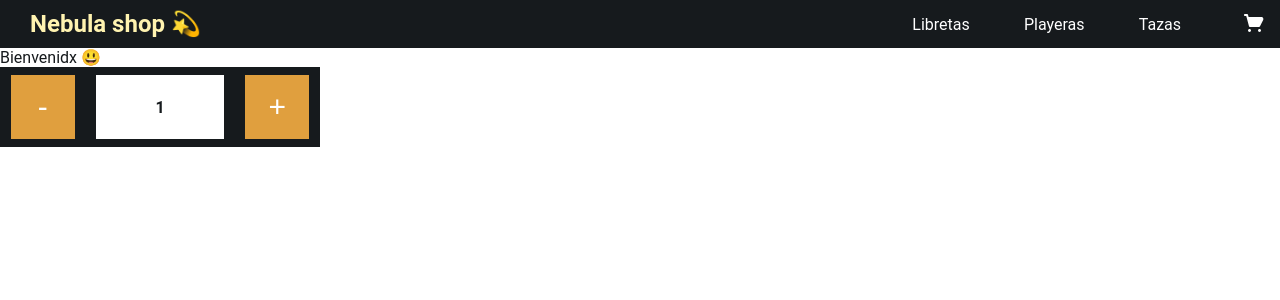
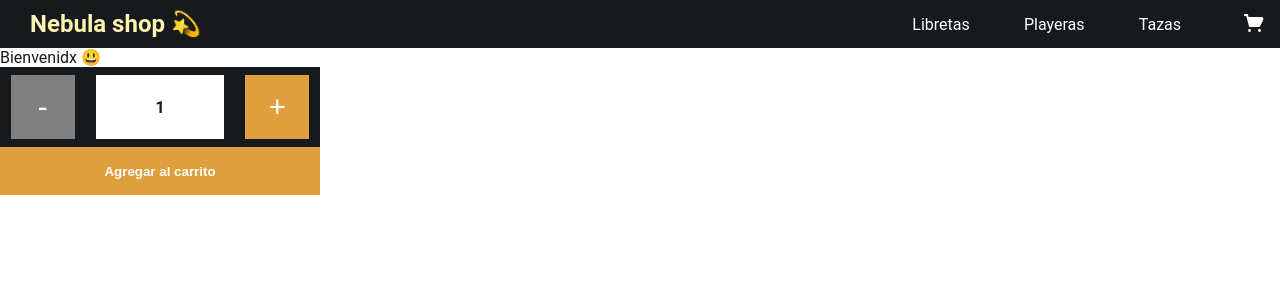
Before and after one commit to EdithOrt/nebula-shop-ortiz, a React (Create React App) app: page / in a window 1280 px wide. Shown: the top 300 px of the page. Built offline with nearby package versions, Linux system fonts and the light colour scheme.

Commit message:
fix code count

```diff
--- a/src/components/ItemCount.js
+++ b/src/components/ItemCount.js
@@ -1,36 +1,42 @@
-import React from 'react'
+import { useState } from "react";
 
-export default function ItemCount({count, setCount}) {
-    const handleCount = (typeOfOperation) =>{
-        if (typeOfOperation === 'onAdd'){
-            if(count.initialValue < 20){
-                setCount({
-                    ...count,
-                    initialValue: ++count.initialValue
-                })
-            } else {
-                console.log('ya no hay stock')
-            }
-        } else if (typeOfOperation === 'onRemove'){
-            if(count.initialValue > 1){
-                setCount({
-                    ...count,
-                    initialValue: --count.initialValue
-                })
-            } else {
-                console.log('ya no se puede disminuir')
-            }
-        }
+export default function ItemCount({ stock, initValue, onAdd }) {
+  const [count, setCount] = useState(initValue);
+
+  const handleCount = (typeOfOperation) => {
+    if (typeOfOperation === "onAdd") {
+      count < stock && setCount(count + 1);
+    } else if (typeOfOperation === "onRemove") {
+      count > 1 && setCount(count - 1);
     }
-    return (
-        <div className='item-count'>
-            <button className='item-count__button' onClick={() => handleCount('onRemove')}>-</button>
+  };
+  return (
+    <div className="item-count-container">
+      <div className="item-count">
+        <button
+          className="item-count__button"
+          onClick={() => handleCount("onRemove")}
+          disabled={count <= 1}
+        >
+          -
+        </button>
 
-            <div className='item-count__container-quantity'>
-                <p>{count.initialValue}</p>
-            </div>
+        <div className="item-count__container-quantity">
+          <p>{count}</p>
+        </div>
 
-            <button className='item-count__button' onClick={() => handleCount('onAdd')}>+</button>
-        </div>
-    )
+        <button
+          className="item-count__button"
+          onClick={() => handleCount("onAdd")}
+          disabled={count >= stock}
+        >
+          +
+        </button>
+      </div>
+
+      <button onClick={() => onAdd(count)} className="button-on-add">
+        Agregar al carrito
+      </button>
+    </div>
+  );
 }
--- a/src/components/ItemListContainer.js
+++ b/src/components/ItemListContainer.js
@@ -1,15 +1,18 @@
-import {useState} from 'react'
-import ItemCount from './ItemCount'
+import React from "react";
+import ItemCount from "./ItemCount";
 
-export default function ItemListContainer({greeting}) {
-    const stock = 20
+export default function ItemListContainer({ greeting }) {
+  const stock = 10;
+  const initValue = 1;
 
-    const [count, setCount] = useState({initialValue: 1, stock: stock})
-    return (
-        <div>
-            <p>{greeting}</p>
+  const onAdd = (count) => {
+    console.log(`Has agregado ${count} piezas`);
+  };
+  return (
+    <div>
+      <p>{greeting}</p>
 
-            <ItemCount count={count} setCount={setCount} />
-        </div>
-    )
+      <ItemCount stock={stock} initValue={initValue} onAdd={onAdd} />
+    </div>
+  );
 }
--- a/src/styles/components/_itemCount.scss
+++ b/src/styles/components/_itemCount.scss
@@ -1,11 +1,15 @@
-.item-count{
+.item-count-container {
+  display: flex;
+  flex-direction: column;
+  width: 20rem;
+  .item-count {
     display: flex;
     background-color: $black;
     justify-content: space-around;
     align-items: center;
-    width: 20rem;
+    width: 100%;
     height: 5rem;
-    &__button{
+    &__button {
       font-size: 30px;
       height: 80%;
       width: 20%;
@@ -13,12 +17,20 @@
       cursor: pointer;
       background-color: $dark_yellow;
       color: $white;
-        &:hover{
+      &:hover {
         background-color: $ligth_yellow;
         color: $black;
       }
+      &:disabled,
+      &[disabled] {
+        background-color: gray;
+        &:hover {
+          color: white;
+          cursor: auto;
         }
-    &__container-quantity{
+      }
+    }
+    &__container-quantity {
       background-color: $white;
       width: 40%;
       height: 80%;
@@ -28,3 +40,16 @@
       font-weight: 700;
     }
   }
+  .button-on-add {
+    height: 3rem;
+    background-color: $dark_yellow;
+    color: $white;
+    border: none;
+    font-weight: 700;
+    cursor: pointer;
+    &:hover {
+      color: $black;
+      background-color: $ligth_yellow;
+    }
+  }
+}
--- a/src/styles/index.css
+++ b/src/styles/index.css
@@ -74,7 +74,18 @@ body {
   cursor: pointer;
 }
 
-.item-count {
+.item-count-container {
+  display: -webkit-box;
+  display: -ms-flexbox;
+  display: flex;
+  -webkit-box-orient: vertical;
+  -webkit-box-direction: normal;
+      -ms-flex-direction: column;
+          flex-direction: column;
+  width: 20rem;
+}
+
+.item-count-container .item-count {
   display: -webkit-box;
   display: -ms-flexbox;
   display: flex;
@@ -84,11 +95,11 @@ body {
   -webkit-box-align: center;
       -ms-flex-align: center;
           align-items: center;
-  width: 20rem;
+  width: 100%;
   height: 5rem;
 }
 
-.item-count__button {
+.item-count-container .item-count__button {
   font-size: 30px;
   height: 80%;
   width: 20%;
@@ -98,12 +109,21 @@ body {
   color: #ffffff;
 }
 
-.item-count__button:hover {
+.item-count-container .item-count__button:hover {
   background-color: #fff3b0;
   color: #161a1d;
 }
 
-.item-count__container-quantity {
+.item-count-container .item-count__button:disabled, .item-count-container .item-count__button[disabled] {
+  background-color: gray;
+}
+
+.item-count-container .item-count__button:disabled:hover, .item-count-container .item-count__button[disabled]:hover {
+  color: white;
+  cursor: auto;
+}
+
+.item-count-container .item-count__container-quantity {
   background-color: #ffffff;
   width: 40%;
   height: 80%;
@@ -118,4 +138,18 @@ body {
           align-items: center;
   font-weight: 700;
 }
+
+.item-count-container .button-on-add {
+  height: 3rem;
+  background-color: #e09f3e;
+  color: #ffffff;
+  border: none;
+  font-weight: 700;
+  cursor: pointer;
+}
+
+.item-count-container .button-on-add:hover {
+  color: #161a1d;
+  background-color: #fff3b0;
+}
 /*# sourceMappingURL=index.css.map */
```
Also changed, not shown: 1 other file (tests, documents, lock files or other folders). Lines whose indentation alone changed are shown as unchanged.
